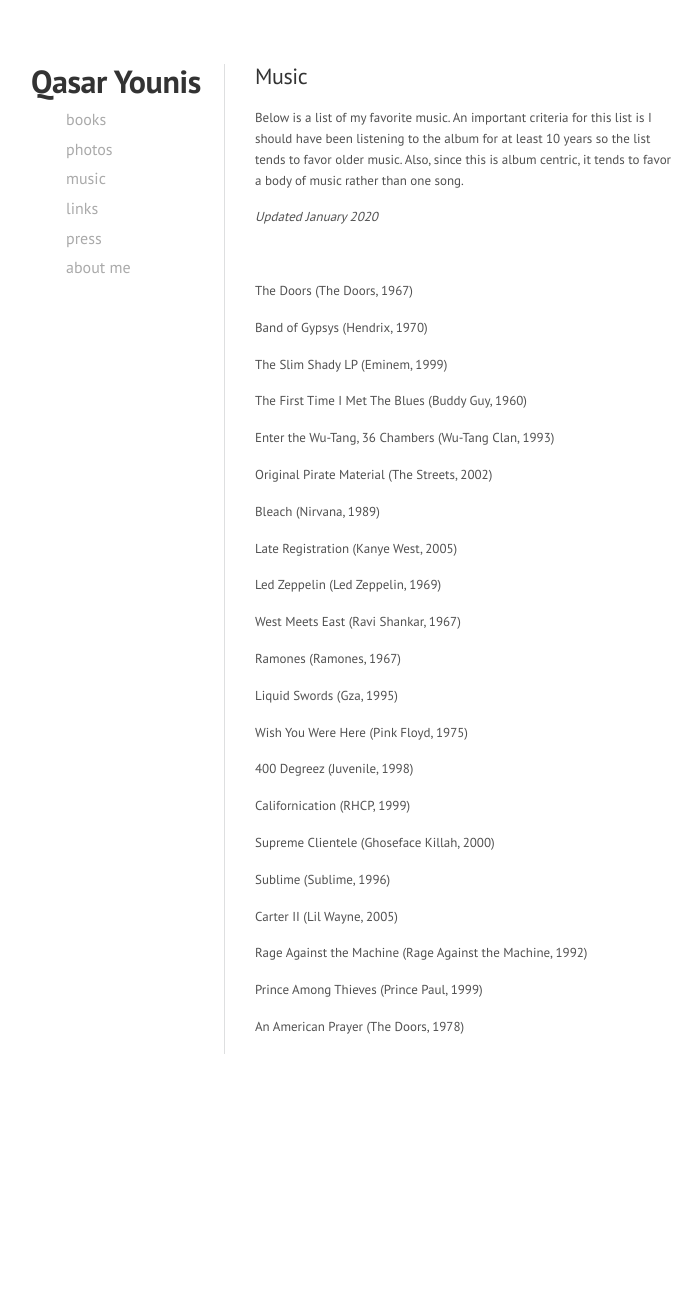
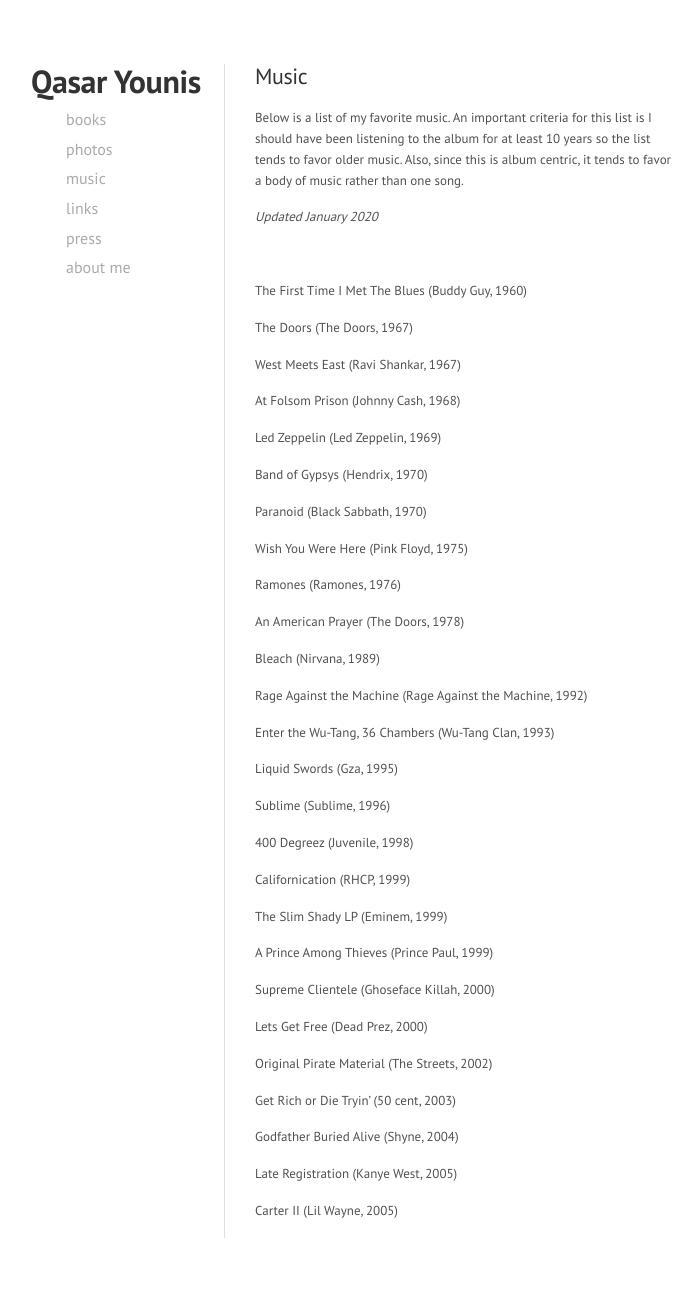
Before and after one commit to qasar/qasar.github.io, a Jekyll site: the page built from music.md, in a window 1280 px wide. Shown: the whole page, without its empty margins (35-735 px from the left). Built offline with Jekyll 4.4.1, drawn with Linux system fonts in a browser that asks for light colours; before the commit the page ends 1118 px from its top, so only the background shows below that.

Commit message:
Update music.md

```diff
--- a/music.md
+++ b/music.md
@@ -9,45 +9,54 @@
 <p>&nbsp;</p>
 
 
+The First Time I Met The Blues (Buddy Guy, 1960)
 
 The Doors (The Doors, 1967)
 
+West Meets East (Ravi Shankar, 1967)
+
+At Folsom Prison (Johnny Cash, 1968)
+
+Led Zeppelin (Led Zeppelin, 1969)
+
 Band of Gypsys (Hendrix, 1970)
 
-The Slim Shady LP (Eminem, 1999)
+Paranoid (Black Sabbath, 1970)
 
-The First Time I Met The Blues (Buddy Guy, 1960)
+Wish You Were Here (Pink Floyd, 1975)
+
+Ramones (Ramones, 1976)
+
+An American Prayer (The Doors, 1978)
+
+Bleach (Nirvana, 1989)
+
+Rage Against the Machine (Rage Against the Machine, 1992)
 
 Enter the Wu-Tang, 36 Chambers (Wu-Tang Clan, 1993)
 
-Original Pirate Material (The Streets, 2002)
-
-Bleach (Nirvana, 1989)
-
-Late Registration (Kanye West, 2005)
-
-Led Zeppelin (Led Zeppelin, 1969)
-
-West Meets East (Ravi Shankar, 1967)
-
-Ramones (Ramones, 1967)
-
 Liquid Swords (Gza, 1995)
 
-Wish You Were Here (Pink Floyd, 1975)
+Sublime (Sublime, 1996)
 
 400 Degreez (Juvenile, 1998)
 
 Californication (RHCP, 1999)
 
+The Slim Shady LP (Eminem, 1999)
+
+A Prince Among Thieves (Prince Paul, 1999)
+
 Supreme Clientele (Ghoseface Killah, 2000)
 
-Sublime (Sublime, 1996)
+Lets Get Free (Dead Prez, 2000)
+
+Original Pirate Material (The Streets, 2002)
+
+Get Rich or Die Tryin' (50 cent, 2003)
+
+Godfather Buried Alive (Shyne, 2004)
+
+Late Registration (Kanye West, 2005)
 
 Carter II (Lil Wayne, 2005)
-
-Rage Against the Machine (Rage Against the Machine, 1992)
-
-Prince Among Thieves (Prince Paul, 1999)
-
-An American Prayer (The Doors, 1978)
```
